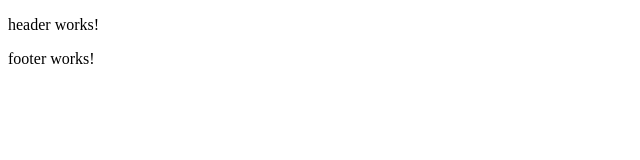
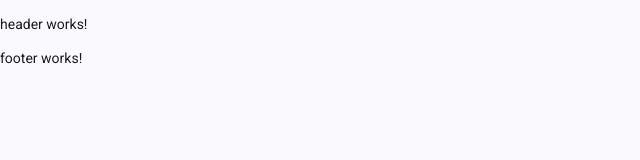
Before and after one commit to JFCiscoHuerta/AnswerQ-UI, an Angular app: page / in a window 1280 px wide. Shown: the top 160 px of the page, without its empty margins (0-640 px from the left). Built offline with nearby package versions, Linux system fonts and the light colour scheme.

Commit message:
Add Angular Material

```diff
--- a/angular.json
+++ b/angular.json
@@ -25,6 +25,7 @@
               }
             ],
             "styles": [
+              "src/custom-theme.scss",
               "src/styles.css"
             ]
           },
--- a/package.json
+++ b/package.json
@@ -22,10 +22,12 @@
   },
   "private": true,
   "dependencies": {
+    "@angular/cdk": "^20.2.4",
     "@angular/common": "^20.2.0",
     "@angular/compiler": "^20.2.0",
     "@angular/core": "^20.2.0",
     "@angular/forms": "^20.2.0",
+    "@angular/material": "^20.2.4",
     "@angular/platform-browser": "^20.2.0",
     "@angular/router": "^20.2.0",
     "rxjs": "~7.8.0",
--- /dev/null
+++ b/src/custom-theme.scss
@@ -0,0 +1,35 @@
+
+// Include theming for Angular Material with `mat.theme()`.
+// This Sass mixin will define CSS variables that are used for styling Angular Material
+// components according to the Material 3 design spec.
+// Learn more about theming and how to use it for your application's
+// custom components at https://material.angular.dev/guide/theming
+@use '@angular/material' as mat;
+
+html {
+  @include mat.theme((
+    color: (
+      primary: mat.$azure-palette,
+      tertiary: mat.$blue-palette,
+    ),
+    typography: Roboto,
+    density: 0,
+  ));
+}
+
+body {
+  // Default the application to a light color theme. This can be changed to
+  // `dark` to enable the dark color theme, or to `light dark` to defer to the
+  // user's system settings.
+  color-scheme: light;
+
+  // Set a default background, font and text colors for the application using
+  // Angular Material's system-level CSS variables. Learn more about these
+  // variables at https://material.angular.dev/guide/system-variables
+  background-color: var(--mat-sys-surface);
+  color: var(--mat-sys-on-surface);
+  font: var(--mat-sys-body-medium);
+
+  // Reset the user agent margin.
+  margin: 0;
+}
--- a/src/index.html
+++ b/src/index.html
@@ -6,6 +6,8 @@
   <base href="/">
   <meta name="viewport" content="width=device-width, initial-scale=1">
   <link rel="icon" type="image/x-icon" href="favicon.ico">
+  <link href="https://fonts.googleapis.com/css2?family=Roboto:wght@300;400;500&display=swap" rel="stylesheet">
+  <link href="https://fonts.googleapis.com/icon?family=Material+Icons" rel="stylesheet">
 </head>
 <body>
   <app-root></app-root>
```
Also changed, not shown: 1 other file (tests, documents, lock files or other folders).
